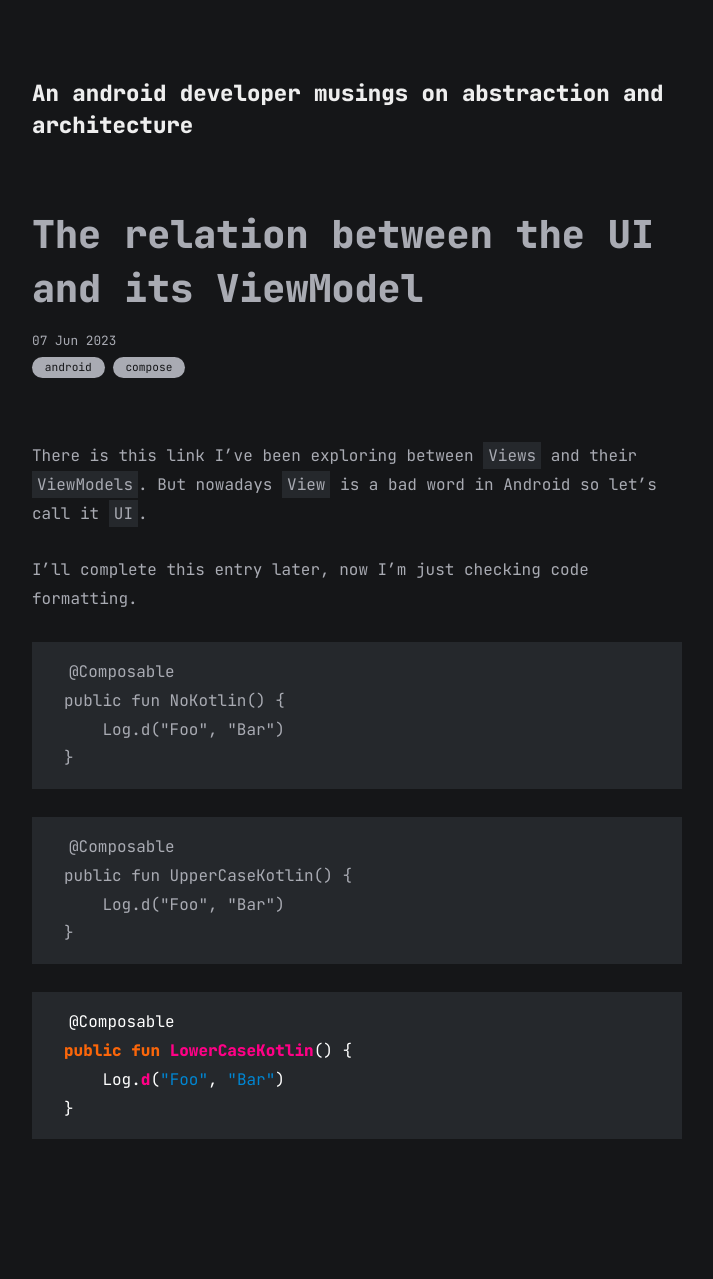
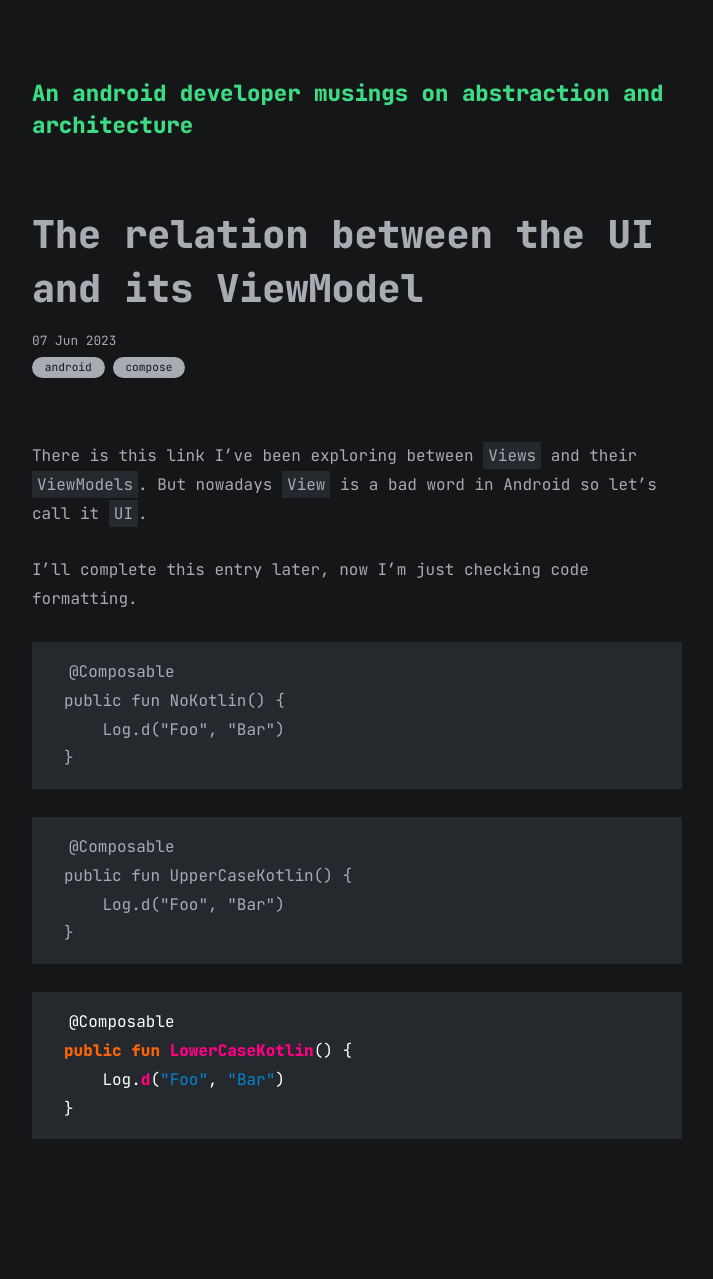
Before and after one commit to budius/budius.github.io, a Jekyll site: the page built from all_collections/_posts/2023-06-07-relation-between-the-ui-and-its-viewmodel.md, in a window 1280 px wide. Shown: the whole page, without its empty margins (283-996 px from the left). Built offline with Jekyll 4.4.1, drawn with Linux system fonts in a browser that asks for light colours.

Commit message:
add some android green

```diff
--- a/assets/css/post.css
+++ b/assets/css/post.css
@@ -9,6 +9,7 @@
   --gray-6: #111111;
   --white-1: #eeeeee;
   --white-2: #a9abb3;
+  --android-green: #3ddc84;
 }
 * {
   font-family: inherit;
@@ -41,7 +42,7 @@ header {
   font-size: 1.4rem;
   font-weight: bolder;
   line-height: 110%;
-  color: var(--white-1);
+  color: var(--android-green);
 }
 main {
   margin: 0 auto;
```
